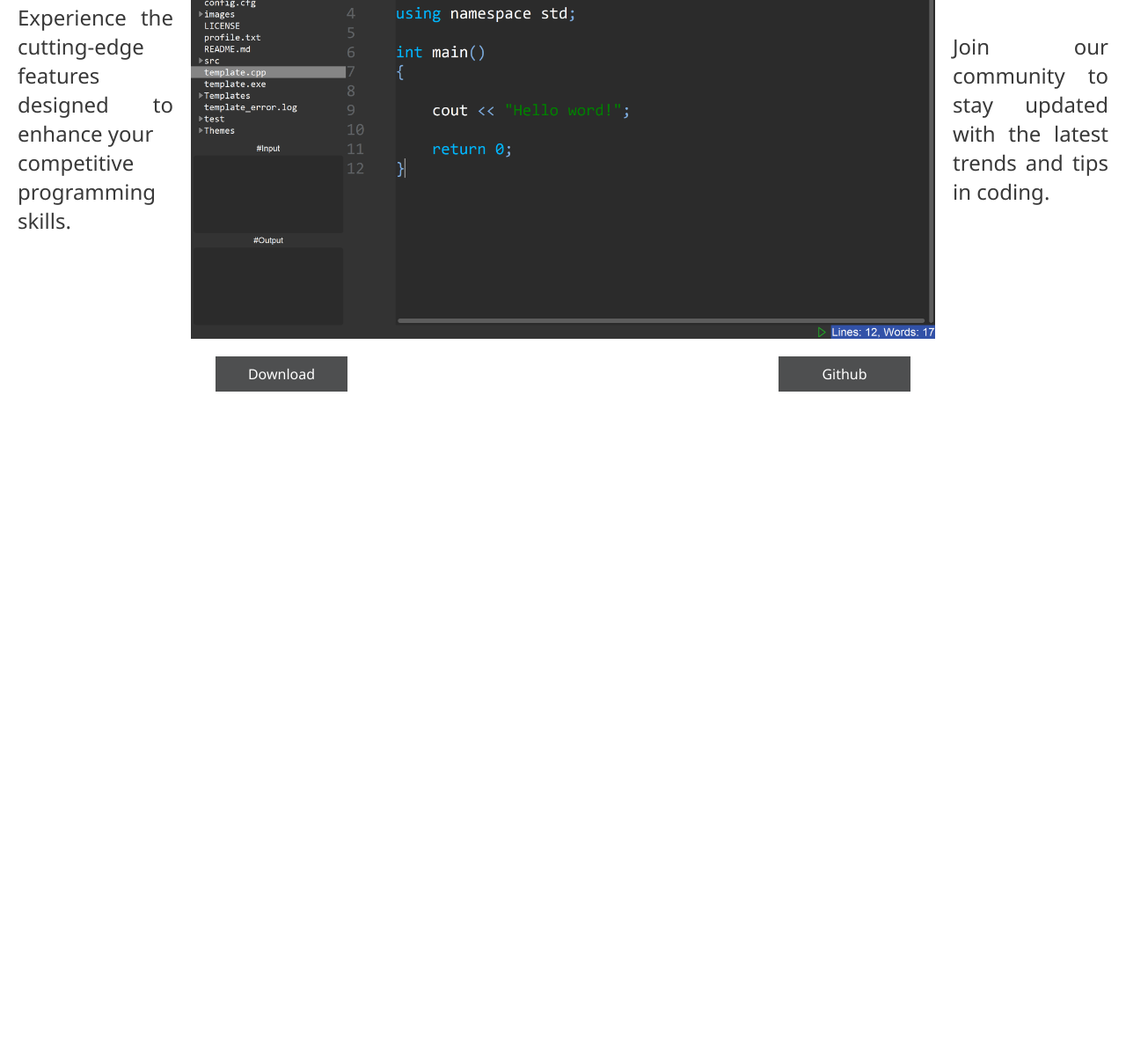
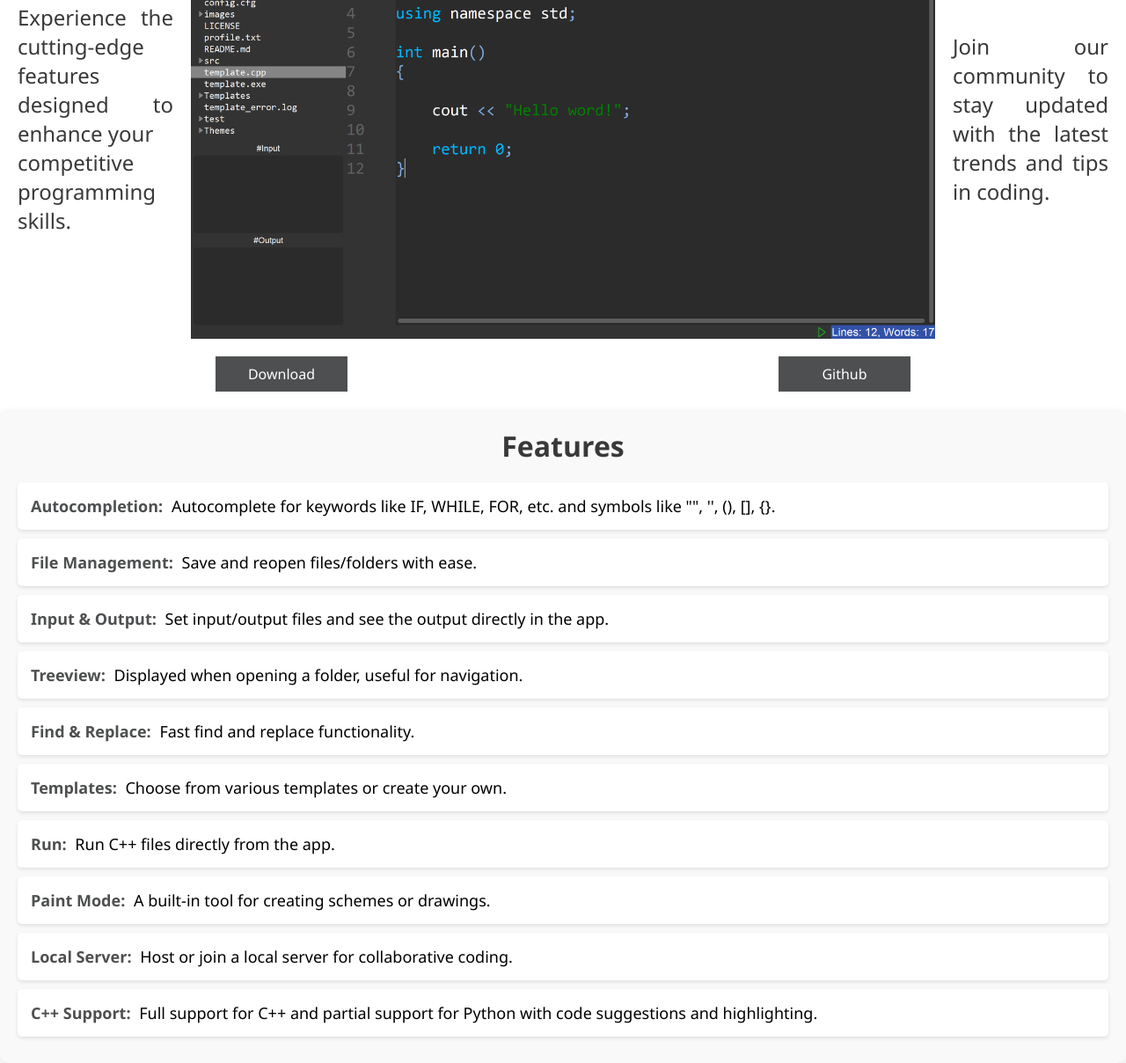
Before and after one commit to HojdaAdelin/code-nimble, a plain HTML site: page index.html in a window 1280 px wide. Shown: the part 311-1519 px from the top of the page at 88% size. Before the commit the page ends 800 px from the top, so only its background shows below. Drawn offline with Linux system fonts and the light colour scheme.

Commit message:
Features

```diff
--- a/index.html
+++ b/index.html
@@ -27,6 +27,22 @@
             <a href="src/download.html">Download</a>
             <a href="https://github.com/HojdaAdelin/CodeNimble">Github</a>
         </div>
+        <!-- Section for features -->
+        <div class="features">
+            <h2>Features</h2>
+            <ul>
+                <li><strong>Autocompletion:</strong> Autocomplete for keywords like IF, WHILE, FOR, etc. and symbols like "", '', (), [], {}.</li>
+                <li><strong>File Management:</strong> Save and reopen files/folders with ease.</li>
+                <li><strong>Input & Output:</strong> Set input/output files and see the output directly in the app.</li>
+                <li><strong>Treeview:</strong> Displayed when opening a folder, useful for navigation.</li>
+                <li><strong>Find & Replace:</strong> Fast find and replace functionality.</li>
+                <li><strong>Templates:</strong> Choose from various templates or create your own.</li>
+                <li><strong>Run:</strong> Run C++ files directly from the app.</li>
+                <li><strong>Paint Mode:</strong> A built-in tool for creating schemes or drawings.</li>
+                <li><strong>Local Server:</strong> Host or join a local server for collaborative coding.</li>
+                <li><strong>C++ Support:</strong> Full support for C++ and partial support for Python with code suggestions and highlighting.</li>
+            </ul>
+        </div>
     </div>
 </body>
 </html>
--- a/src/style.css
+++ b/src/style.css
@@ -1,4 +1,4 @@
-*{
+* {
     font-family: 'Segoe UI', Tahoma, Geneva, Verdana, sans-serif;
     margin: 0;
     padding: 0;
@@ -18,8 +18,8 @@ header {
 }
 
 header img {
-    height: 50px;
-    width: 50px;
+    height: 40px;
+    width: 40px;
 }
 
 header a {
@@ -88,3 +88,43 @@ header h2 {
 .last-nav a:hover {
     background-color: #9c9c9c;
 }
+
+/* Styles for features section */
+.features {
+    background-color: #f9f9f9;
+    padding: 20px;
+    margin-top: 20px;
+    border-radius: 10px;
+    box-shadow: 0 4px 8px rgba(0, 0, 0, 0.1);
+}
+
+.features h2 {
+    color: rgb(57, 57, 57);
+    font-size: 32px; /* Increased font size */
+    margin-bottom: 20px;
+}
+
+.features ul {
+    list-style-type: none;
+    padding-left: 0;
+}
+
+.features ul li {
+    background-color: white;
+    padding: 15px;
+    margin-bottom: 10px;
+    border-radius: 5px;
+    box-shadow: 0 2px 4px rgba(0, 0, 0, 0.1);
+    text-align: left;
+    font-size: 18px;
+    transition: transform 0.3s ease; /* Added transition for hover animation */
+}
+
+.features ul li:hover {
+    transform: translateY(-5px); /* Move up 5px on hover */
+}
+
+.features ul li strong {
+    color: rgb(78, 79, 80);
+    margin-right: 5px;
+}
```
